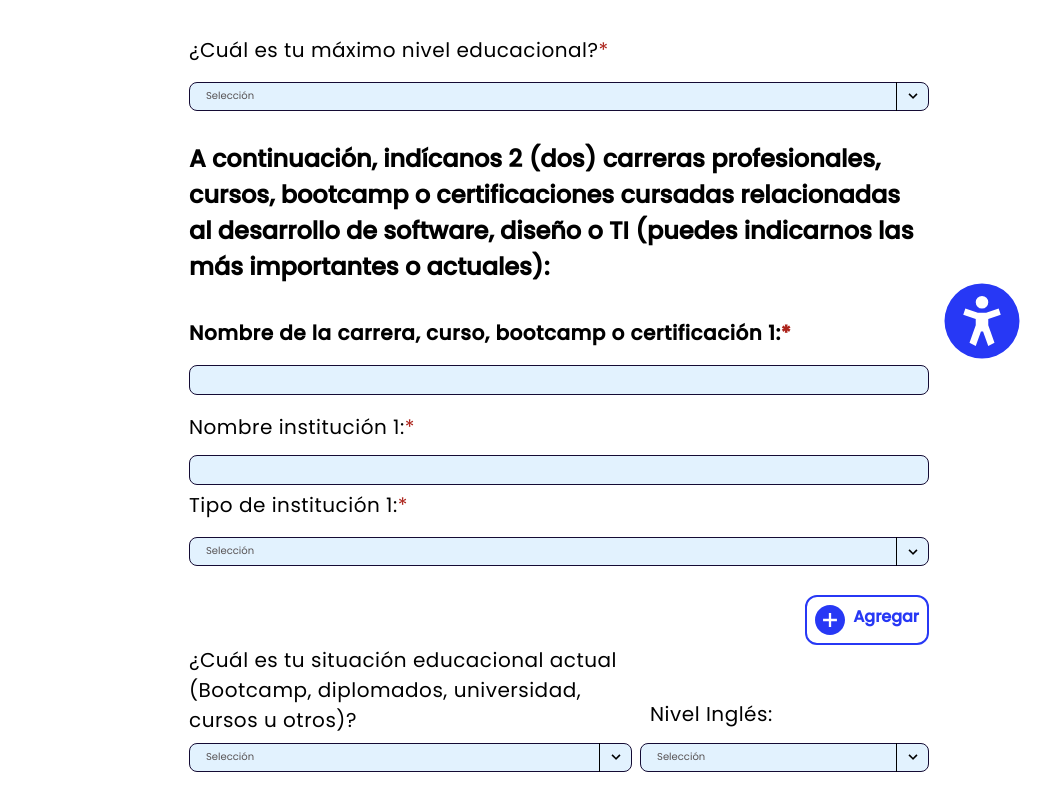
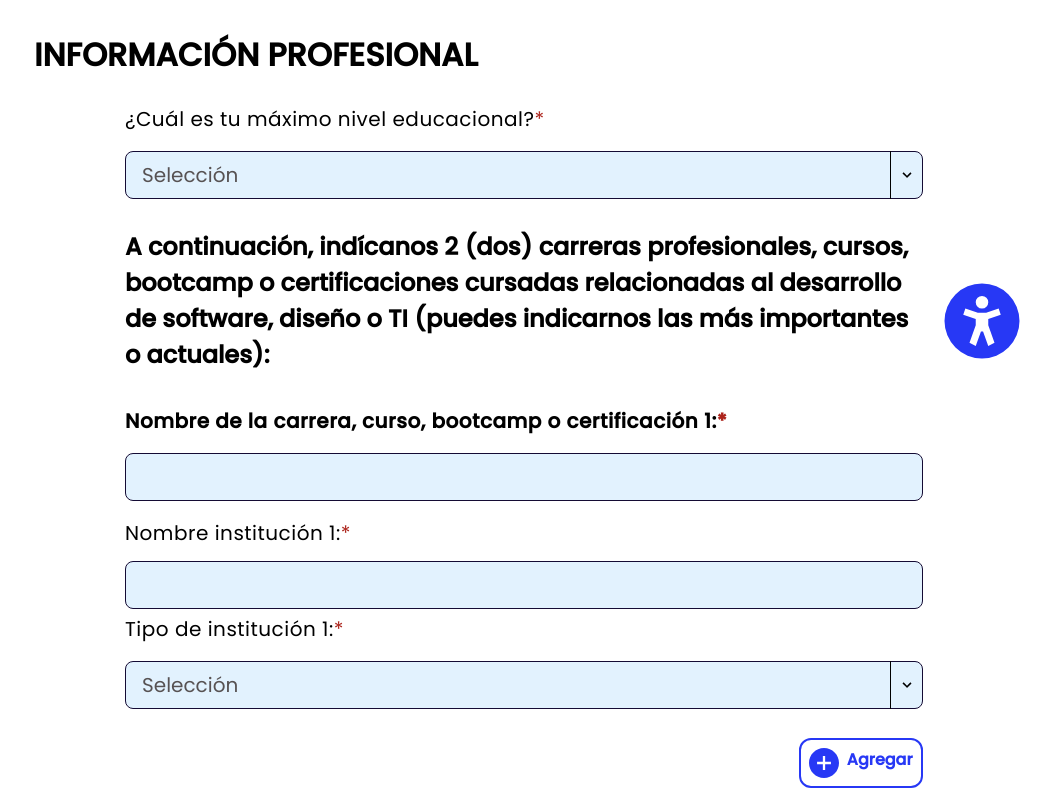
Before and after one commit to dlab-team/C11-Frontend, a React (Vite) app: page /profesional-info in a window 1280 px wide. Shown: the part 318-1108 px from the top of the page, without its empty margins (233-1280 px from the left). Built offline with nearby package versions, Linux system fonts and the light colour scheme; a web font is replaced by a local one.

Commit message:
fix: InformacionProfesional styles desktop

```diff
--- a/src/pages/application-form/InformacionProfesionalForm.jsx
+++ b/src/pages/application-form/InformacionProfesionalForm.jsx
@@ -3,7 +3,7 @@ import AgregarInstitucion from "../../assets/boton-más.svg";
 
 function InformacionProfesionalForm() {
   return (
-    <div className="container">
+    <div className="container lg:pt-[69px] ">
       <div className="flex flex-row justify-center mt-[1rem] lg:mt-[10] mb-[3rem] lg:mb-[4rem] lg:ml-[20%]">
         <div className="flex justify-center items-center rounded-full w-[2.5rem] h-[2.5rem] lg:w-[6.5rem] lg:h-[6.5rem] bg-white border border-[#2738F5] text-[#2738F5] lg:text-[2.5rem]">
           1
@@ -28,7 +28,7 @@ function InformacionProfesionalForm() {
       <h1 className="text-center lg:text-left lg:ml-[16.69rem] font-bold mb-[2rem] lg:text-[2rem] lg:font-bold font-poppins">
         INFORMACIÓN PROFESIONAL
       </h1>
-      <div className="lg:ml-[25rem]">
+      <div className="lg:ml-[21rem]">
         <form action="" className="w-full pl-[22px] pr-[30px] lg:w-[90%]">
           <div className=" md:w-3/3  mb-[1.38rem] md:mb-0">
             <label
@@ -40,7 +40,7 @@ function InformacionProfesionalForm() {
             </label>
             <div className="relative divide-x divide-black text-[10px]">
               <select
-                className="block appearance-none w-full bg-[#E2F2FE] border border-[#140B34] text-[#575253] py-[7.2496px] px-4 pr-8 rounded-[0.5rem] leading-tight focus:outline-none focus:bg-white focus:border-gray-500"
+                className="lg:text-[20px] lg:h-[48px]  block appearance-none w-full bg-[#E2F2FE] border border-[#140B34] text-[#575253] py-[7.25px] px-4 pr-8 rounded-[0.5rem] leading-tight focus:outline-none focus:bg-white focus:border-gray-500"
                 id="grid-state"
               >
                 <option className="m-0 p-0">Selección</option>
@@ -71,7 +71,7 @@ function InformacionProfesionalForm() {
               <span className="text-[#AC231B]">*</span>
             </label>
             <input
-              className="appearance-none block w-full bg-[#E2F2FE] border border-[#140B34] text-[#575253] rounded-[0.5rem] py-1 px-4 leading-tight focus:outline-none focus:bg-white"
+              className="lg:h-[48px] appearance-none block w-full bg-[#E2F2FE] border border-[#140B34] text-[#575253] rounded-[0.5rem] py-1 px-4 leading-tight focus:outline-none focus:bg-white"
               id="grid-first-name"
               type="text"
               placeholder=""
@@ -85,7 +85,7 @@ function InformacionProfesionalForm() {
               Nombre institución 1:<span className="text-[#AC231B]">*</span>
             </label>
             <input
-              className="appearance-none block w-full bg-[#E2F2FE] border border-[#140B34] text-[#575253] rounded-[0.5rem] py-1 px-4 mb-3 leading-tight focus:outline-none focus:bg-white"
+              className="lg:h-[48px] appearance-none block w-full bg-[#E2F2FE] border border-[#140B34] text-[#575253] rounded-[0.5rem] py-1 px-4 mb-3 leading-tight focus:outline-none focus:bg-white"
               id="grid-first-name"
               type="text"
               placeholder=""
@@ -100,7 +100,7 @@ function InformacionProfesionalForm() {
             </label>
             <div className="relative divide-x divide-black text-[10px]">
               <select
-                className="block appearance-none w-full bg-[#E2F2FE] border border-[#140B34] text-[#575253] py-[7.2496px] px-4 pr-8 rounded-[0.5rem] leading-tight focus:outline-none focus:bg-white focus:border-gray-500"
+                className="lg:text-[20px] lg:h-[48px]  block appearance-none w-full bg-[#E2F2FE] border border-[#140B34] text-[#575253] py-[7.25px] px-4 pr-8 rounded-[0.5rem] leading-tight focus:outline-none focus:bg-white focus:border-gray-500"
                 id="grid-state"
               >
                 <option className="m-0 p-0">Selección</option>
@@ -128,7 +128,7 @@ function InformacionProfesionalForm() {
               </button>
             </div>
             {/* _________________Ultima sección_________________ */}
-            <div className="grid grid-cols-2 lg:flex lg:flex-row gap-[8px]">
+            <div className="grid grid-cols-2 lg:flex lg:flex-row gap-[8px] lg:gap-[20px]">
               <div className="w-full md:w-5/5 lg:w-[36.8rem]   md:mb-0">
                 <label
                   className="block tracking-wide text-black font-normal mb-2 text-[0.625rem] lg:text-[1.25rem]"
@@ -139,7 +139,7 @@ function InformacionProfesionalForm() {
                 </label>
                 <div className="relative divide-x divide-black text-[10px]">
                   <select
-                    className="block appearance-none w-full bg-[#E2F2FE] border border-[#140B34] text-[#575253] py-[7.2496px] px-4 pr-8 rounded-[0.5rem] leading-tight focus:outline-none focus:bg-white focus:border-gray-500"
+                    className="lg:text-[20px] lg:h-[48px]  block appearance-none w-full bg-[#E2F2FE] border border-[#140B34] text-[#575253] py-[7.25px] px-4 pr-8 rounded-[0.5rem] leading-tight focus:outline-none focus:bg-white focus:border-gray-500"
                     id="grid-state"
                   >
                     <option className="m-0 p-0">Selección</option>
@@ -164,7 +164,7 @@ function InformacionProfesionalForm() {
                 </label>
                 <div className="relative divide-x divide-black text-[10px]">
                   <select
-                    className="block appearance-none w-full bg-[#E2F2FE] border border-[#140B34] text-[#575253] py-[7.2496px] px-4 pr-8 rounded-[0.5rem] leading-tight focus:outline-none focus:bg-white focus:border-gray-500"
+                    className="lg:text-[20px] lg:h-[48px]  block appearance-none w-full bg-[#E2F2FE] border border-[#140B34] text-[#575253] py-[7.25px] px-4 pr-8 rounded-[0.5rem] leading-tight focus:outline-none focus:bg-white focus:border-gray-500"
                     id="grid-state"
                   >
                     <option className="m-0 p-0">Selección</option>
--- a/src/pages/application-form/WorkingExperience.jsx
+++ b/src/pages/application-form/WorkingExperience.jsx
@@ -69,7 +69,7 @@ const WorkingExperience = () => {
   }
 
   return (
-    <section className="lg:grid lg:justify-center">
+    <section className="lg:grid lg:justify-center lg:pt-[69px] ">
       <div className="flex flex-row justify-center mt-[26px] mb-[3rem] lg:mb-[4rem]">
         <div className=" flex justify-center items-center rounded-full w-[2.5rem] h-[2.5rem] lg:w-[6.5rem] lg:h-[6.5rem] bg-white border text-[#2738F5] border-[#2738F5] lg:text-[2.5rem]">
           1
```
